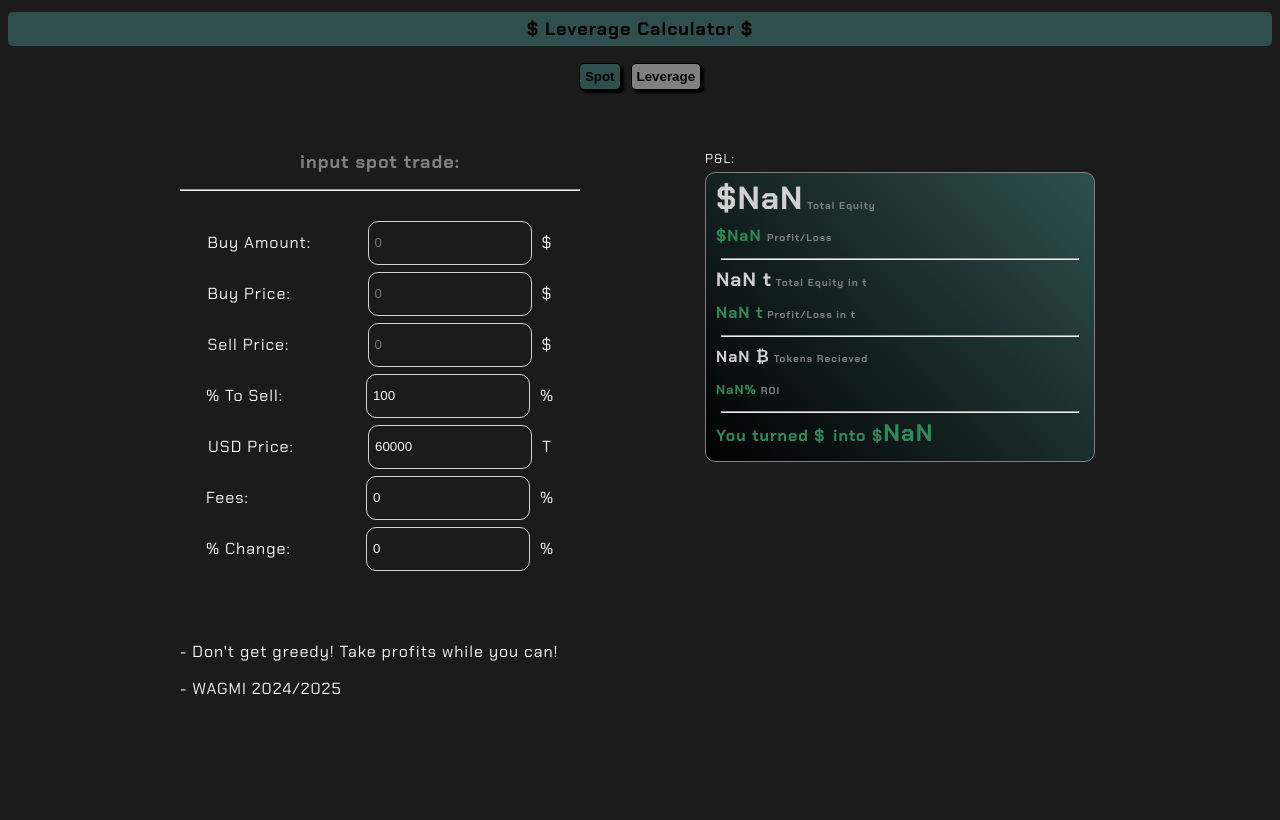
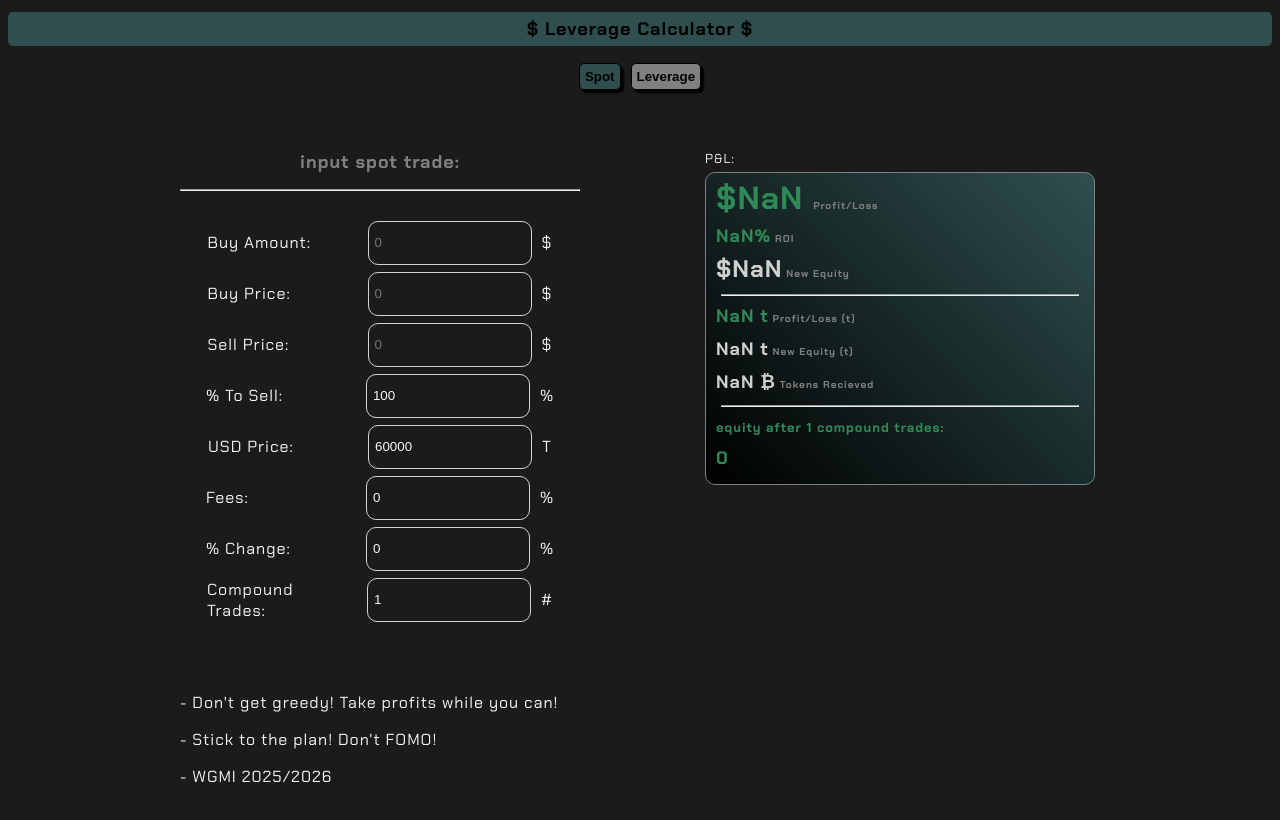
Before and after one commit to samdeez/leverage-calculator, a React (Create React App) app: page / in a window 1280 px wide. Shown: the top 820 px of the page. Built offline with nearby package versions, Linux system fonts and the light colour scheme.

Commit message:
2025 version, added compound!

```diff
--- a/src/Spot.js
+++ b/src/Spot.js
@@ -8,6 +8,12 @@ const Spot = () => {
   const [exitPrice, setExitPrice] = useState("");
   const [percentPrice, setPercentPrice] = useState(0);
   const [percentToSell, setPercentToSell] = useState(100);
+
+  //2025 version
+  const [compoundTrades, setCompoundTrades] = useState(1);
+  const handleCompoundTrades = (event) => {
+    setCompoundTrades(event.target.value);
+  };
 
   const leverage = 1;
 
@@ -58,6 +64,13 @@ const Spot = () => {
       (1 - Number(feesPercent) / 100);
 
     return levSum;
+  }
+
+  function compoundCalc() {
+    let comp = 1 + Number(percentPrice) / 100;
+    let Sum = invest * Math.pow(comp, compoundTrades);
+
+    return Sum;
   }
 
   return (
@@ -153,9 +166,23 @@ const Spot = () => {
           <div className="inputSuffix">%</div>
         </div>
 
+        {/* 2025 version */}
+        <div className="inputContainer">
+          <div className="inputLabel">Compound Trades:</div>
+          <input
+            type="number"
+            value={compoundTrades}
+            onChange={handleCompoundTrades}
+            className="input"
+            placeholder="1"
+          />
+          <div className="inputSuffix">#</div>
+        </div>
+
         <div className="note">
           <p>- Don't get greedy! Take profits while you can!</p>
-          <p>- WAGMI 2024/2025</p>
+          <p>- Stick to the plan! Don't FOMO!</p>
+          <p>- WGMI 2025/2026</p>
         </div>
       </div>
 
@@ -173,15 +200,7 @@ const Spot = () => {
             color: levCalc() < 0 ? "firebrick" : "seagreen",
           }}
         >
-          <span style={{ color: "#d0d0d0", fontSize: "xx-large" }}>
-            ${(levCalc() + Number(invest)).toLocaleString()}
-            <span style={{ fontSize: "x-small", color: "gray" }}>
-              {" "}
-              Total Equity
-            </span>
-          </span>
-          <br />
-          <span>
+          <span style={{ fontSize: "xx-large" }}>
             $
             {levCalc() > 0
               ? "+" + levCalc().toLocaleString()
@@ -191,27 +210,42 @@ const Spot = () => {
               Profit/Loss
             </span>
           </span>
-          <hr class="solid" style={{ margin: "5px" }} />
-          <span style={{ color: "#d0d0d0", fontSize: "larger" }}>
-            {(invest * localPrice + levCalc() * localPrice).toLocaleString()} t
+          <br />
+          <span style={{ fontSize: "large" }}>
+            {((levCalc() + Number(invest)) / Number(invest)) * 100 < -100
+              ? 100
+              : ((levCalc() / invest) * 100).toFixed(1)}
+            %<span style={{ fontSize: "x-small", color: "gray" }}> ROI</span>
+          </span>
+          <br />
+          <span style={{ color: "#d0d0d0", fontSize: "x-large" }}>
+            ${(levCalc() + Number(invest)).toLocaleString()}
             <span style={{ fontSize: "x-small", color: "gray" }}>
               {" "}
-              Total Equity in t
+              New Equity
             </span>
           </span>
-          <br />
-          <span>
+          <hr class="solid" style={{ margin: "5px" }} />
+          <span style={{ fontSize: "large" }}>
             {levCalc() > 0
               ? "+" + (levCalc() * localPrice).toLocaleString()
               : (levCalc() * localPrice).toLocaleString()}{" "}
             t
             <span style={{ fontSize: "x-small", color: "gray" }}>
               {" "}
-              Profit/Loss in t
+              Profit/Loss (t)
             </span>
           </span>
-          <hr class="solid" style={{ margin: "5px" }} />
-          <span style={{ color: "#d0d0d0", fontSize: "medium" }}>
+          <br />
+          <span style={{ color: "#d0d0d0", fontSize: "large" }}>
+            {(invest * localPrice + levCalc() * localPrice).toLocaleString()} t
+            <span style={{ fontSize: "x-small", color: "gray" }}>
+              {" "}
+              New Equity (t)
+            </span>
+          </span>
+          <br />
+          <span style={{ color: "#d0d0d0", fontSize: "large" }}>
             {(invest / enterPrice).toFixed(6)} ₿
             <span style={{ fontSize: "x-small", color: "gray" }}>
               {" "}
@@ -219,18 +253,15 @@ const Spot = () => {
             </span>
           </span>
           <br />
-          <span style={{ fontSize: "small" }}>
-            {((levCalc() + Number(invest)) / Number(invest)) * 100 < -100
-              ? 100
-              : ((levCalc() / invest) * 100).toFixed(1)}
-            %<span style={{ fontSize: "x-small", color: "gray" }}> ROI</span>
-          </span>
+
           <hr class="solid" style={{ margin: "5px" }} />
           <span>
-            You turned $<span style={{ fontSize: "x-large" }}>{invest} </span>{" "}
-            into $
-            <span style={{ fontSize: "x-large" }}>
-              {(levCalc() + Number(invest)).toLocaleString()}
+            <span style={{ fontSize: "small" }}>
+              equity after {compoundTrades} compound trades:
+            </span>
+            <br />
+            <span style={{ fontSize: "large" }}>
+              {compoundCalc().toLocaleString()}
             </span>
           </span>
         </div>
@@ -240,3 +271,7 @@ const Spot = () => {
 };
 
 export default Spot;
+
+// $400 x  (1.075)^20
+
+//(Number(invest) * (1 + Number(percentPrice) / 100)) ^ Number(compoundTrades)
```
